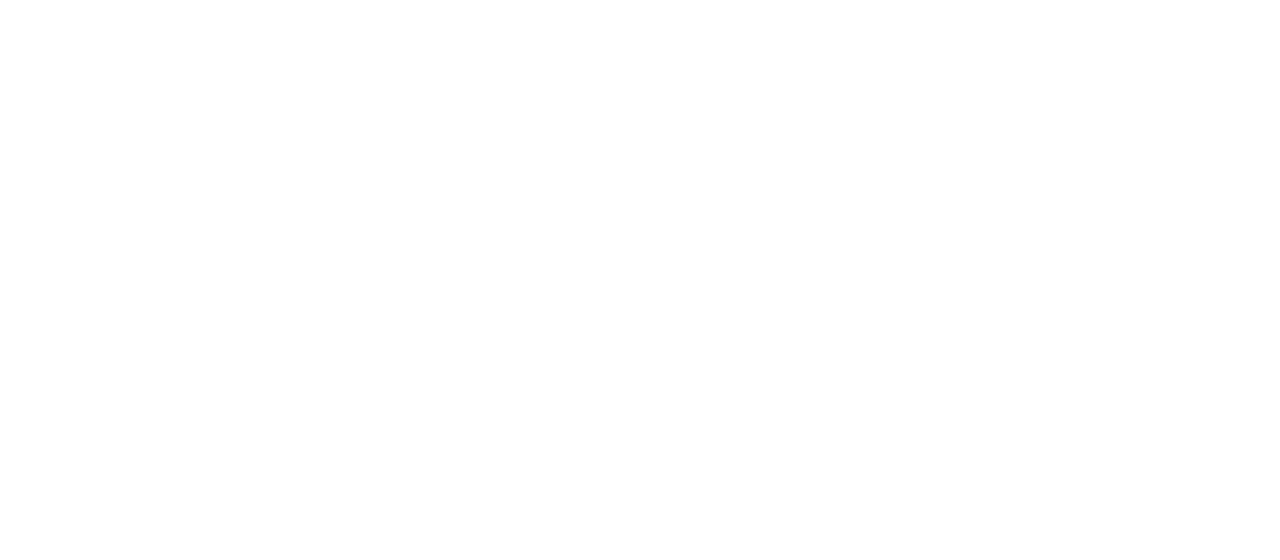
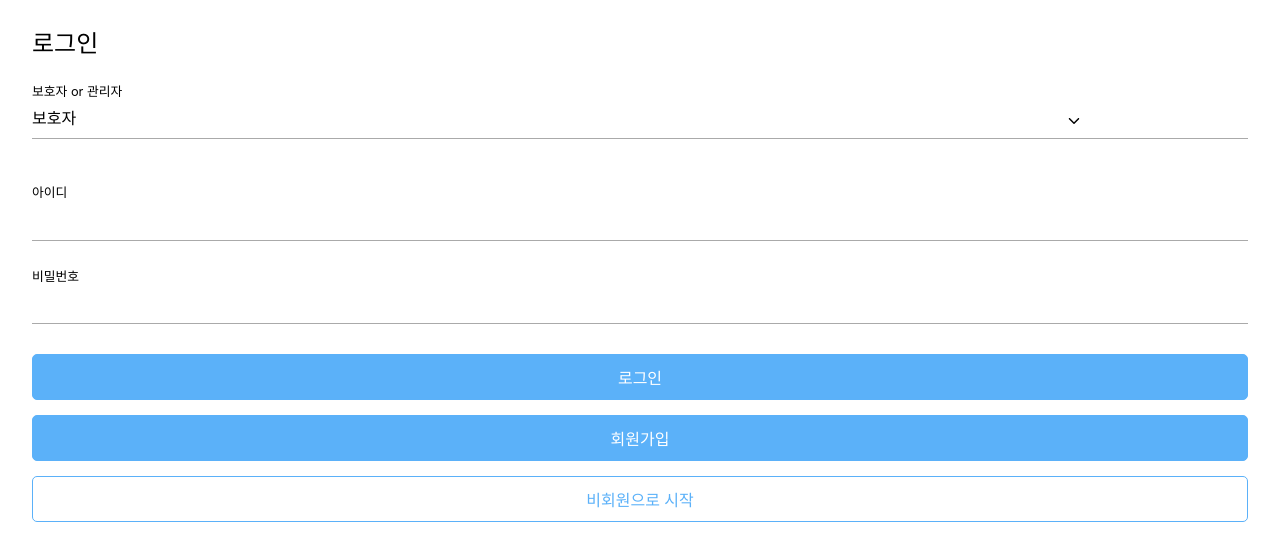
Before and after one commit to BBIYAC/anboo-react-frontend, a React (Create React App) app: page /signin in a window 1280 px wide. Shown: the top 560 px of the page. Built offline with nearby package versions, Linux system fonts and the light colour scheme.

Commit message:
Add signin page

```diff
--- a/src/App.css
+++ /dev/null
@@ -1,38 +0,0 @@
-.App {
-  text-align: center;
-}
-
-.App-logo {
-  height: 40vmin;
-  pointer-events: none;
-}
-
-@media (prefers-reduced-motion: no-preference) {
-  .App-logo {
-    animation: App-logo-spin infinite 20s linear;
-  }
-}
-
-.App-header {
-  background-color: #282c34;
-  min-height: 100vh;
-  display: flex;
-  flex-direction: column;
-  align-items: center;
-  justify-content: center;
-  font-size: calc(10px + 2vmin);
-  color: white;
-}
-
-.App-link {
-  color: #61dafb;
-}
-
-@keyframes App-logo-spin {
-  from {
-    transform: rotate(0deg);
-  }
-  to {
-    transform: rotate(360deg);
-  }
-}
--- a/src/App.js
+++ b/src/App.js
@@ -1,5 +1,4 @@
 import React from 'react';
-import './App.css';
 import {
   BrowserRouter as Router,
   Switch,
--- a/src/components/atoms/Button/Button.css
+++ b/src/components/atoms/Button/Button.css
@@ -15,6 +15,7 @@
     color: white;
     width: var(--width);
     padding: var(--btn-padding);
+    margin-bottom: 15px;
 }
 
 button{
--- a/src/components/atoms/Button/RoundRectangle.js
+++ b/src/components/atoms/Button/RoundRectangle.js
@@ -1,9 +1,13 @@
 import React from 'react';
 
-const RoundRectangle = ({btnText}) =>{
+const RoundRectangle = ({btnText, color, background}) =>{
     return(
         <React.Fragment>
-            <button className="btn-roundrectangle">{btnText}</button>
+            <button
+            className="btn-roundrectangle"
+            style={{ color, background }}>
+                {btnText}
+            </button>
         </React.Fragment>
     );
 };
--- a/src/components/atoms/Select/Select.css
+++ b/src/components/atoms/Select/Select.css
@@ -11,9 +11,10 @@
     width: var(--width);
     margin-bottom: var(--margin-bottom);
     height: var(--height);
-    background: white;
+    background-color: white;
 }
 
 .arrow-down{
-    transform: translate(130px, -55px);
+    transform: translateY(-3.5rem);
+    margin-left: 85%;
 }
--- a/src/pages/Login.js
+++ /dev/null
@@ -1,11 +0,0 @@
-import React from 'react';
-
-const Login = () => {
-    return (
-        <React.Fragment>
-            로그인 페이지
-        </React.Fragment>
-    );
-};
-
-export default Login;
--- /dev/null
+++ b/src/pages/SignIn.js
@@ -0,0 +1,28 @@
+import React from 'react';
+import UserChoice from '../components/atoms/Select/UserChoice';
+import Id from '../components/atoms/Input/Id';
+import Password from '../components/atoms/Input/Password';
+import RoundRectangle from '../components/atoms/Button/RoundRectangle';
+
+const Login = () => {
+  const signinSubmit = (event) => {
+    event.preventDefault();
+    alert('로그인 완료');
+  };
+
+  return (
+    <React.Fragment>
+      <div className="title">로그인</div>
+      <form onSubmit={signinSubmit}>
+        <UserChoice />
+        <Id />
+        <Password />
+        <RoundRectangle btnText="로그인" />
+      </form>
+      <RoundRectangle btnText="회원가입" />
+      <RoundRectangle color="#5BB1F9" background="white" btnText="비회원으로 시작" />
+    </React.Fragment>
+  );
+};
+
+export default Login;
--- a/src/routes.js
+++ b/src/routes.js
@@ -1,6 +1,6 @@
 import SignUp from "./pages/SignUp";
 import SignUpAfter from "./pages/SignUpAfter";
-import Login from "./pages/Login";
+import Login from "./pages/SignIn";
 import RegisterNhLocation from "./pages/RegisterNhLocation";
 import RegisterNhs from "./pages/RegisterNhs";
 import RegisterNhInfo from "./pages/RegisterNhInfo";
@@ -26,7 +26,7 @@
         component: SignUpAfter
     },
     {
-        path: '/login',
+        path: '/signin',
         component: Login
     },
     {
```
Also changed, not shown: src/logo.svg (deleted), 1 other file (tests, documents, lock files or other folders).
